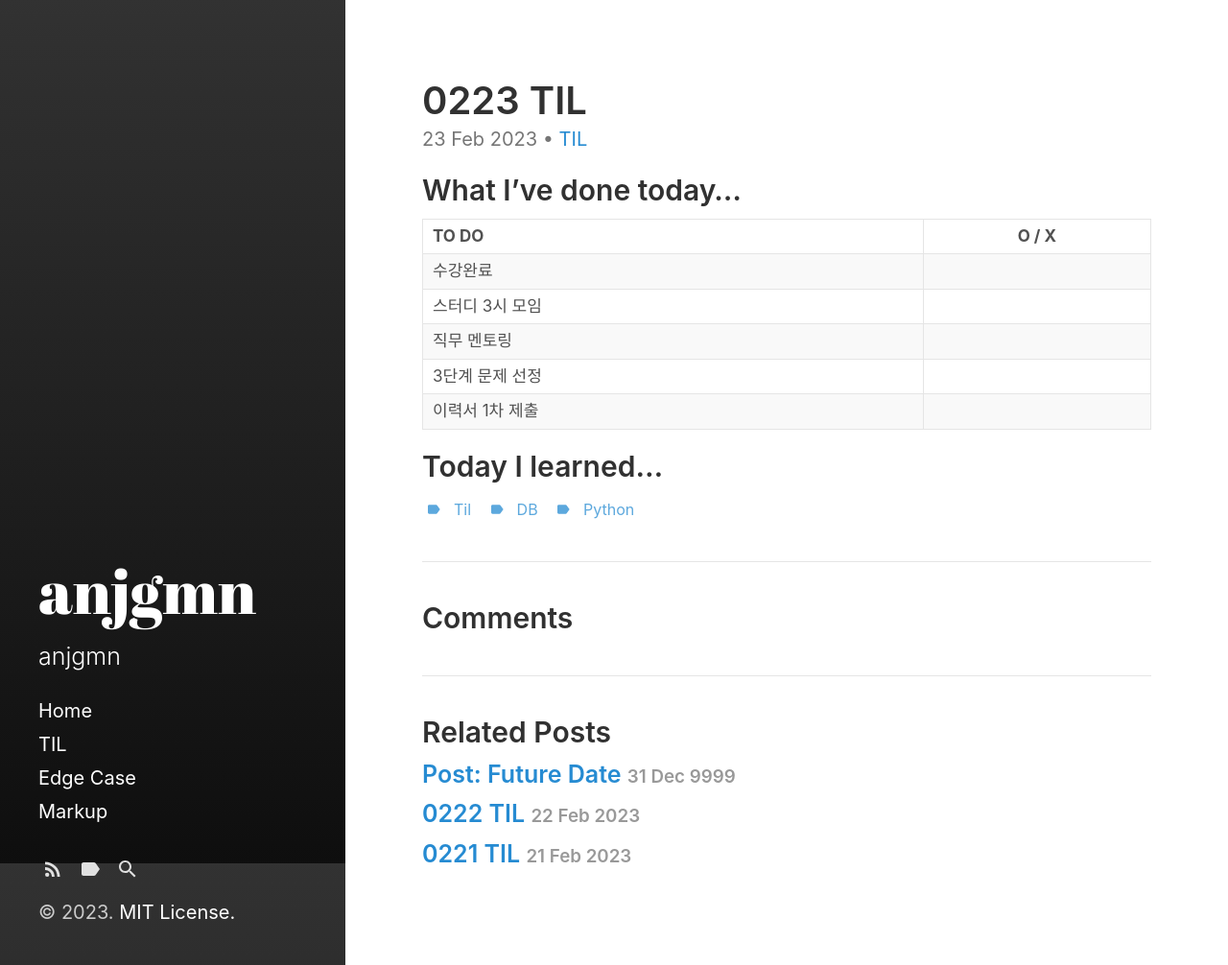
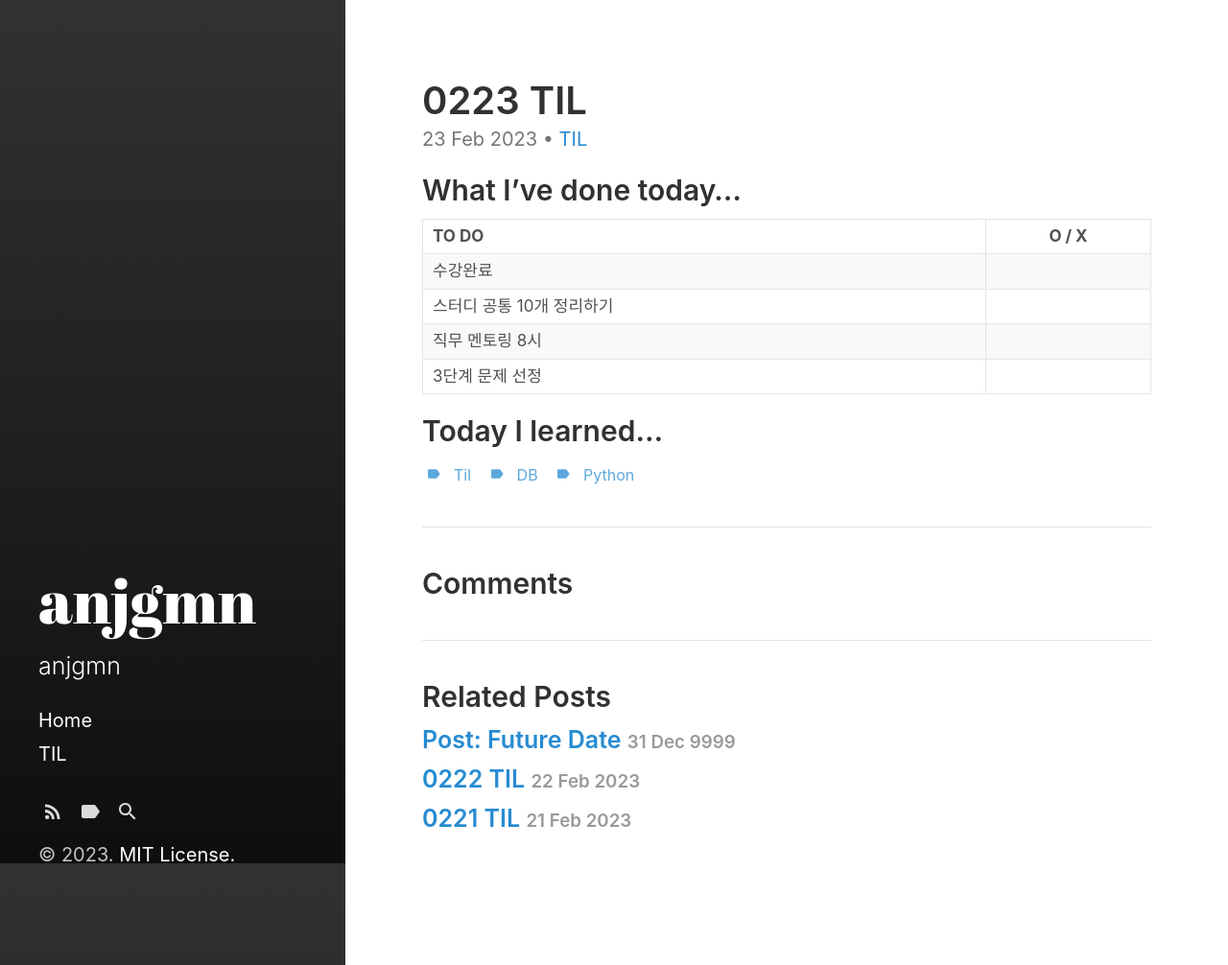
Before and after one commit to Anjgmn/Anjgmn.github.io, a Jekyll site: the page built from _posts/2023-02-23-TIL-0223TIL.md, in a window 1280 px wide and 1006 px high. Shown: the whole window at 96% size. Built offline with Jekyll 4.4.1, drawn with Linux system fonts in a browser that asks for light colours.

Commit message:
css 설정 변경

```diff
--- a/_posts/2023-02-23-TIL-0223TIL.md
+++ b/_posts/2023-02-23-TIL-0223TIL.md
@@ -13,12 +13,11 @@
 
 ## What I've done today...
 
-| TO DO           | O / X |
-| --------------- | :---: |
-| 수강완료        |       |
-| 스터디 3시 모임 |       |
-| 직무 멘토링     |       |
-| 3단계 문제 선정 |       |
-| 이력서 1차 제출 |       |
+| TO DO                     | O / X |
+| ------------------------- | :---: |
+| 수강완료                  |       |
+| 스터디 공통 10개 정리하기 |       |
+| 직무 멘토링 8시           |       |
+| 3단계 문제 선정           |       |
 
 ## Today I learned...
--- a/_sass/hydeout/_layout.scss
+++ b/_sass/hydeout/_layout.scss
@@ -34,7 +34,7 @@
 
 #sidebar {
   flex: 0 0 auto;
-  padding: $section-spacing;
+  padding: $sidebar-spacing;
 
   .site-title {
     font-family: 'Abril Fatface', serif;
--- a/_sass/hydeout/_pagination.scss
+++ b/_sass/hydeout/_pagination.scss
@@ -40,7 +40,7 @@
 
 // Make room for larger header by extending margin below title
 .index #sidebar {
-  padding-bottom: calc(#{$section-spacing} + #{$padding-v});
+  padding-bottom: calc(#{$sidebar-spacing} + #{$padding-v});
 }
 
 // But not on page1
--- a/_sass/hydeout/_variables.scss
+++ b/_sass/hydeout/_variables.scss
@@ -29,7 +29,7 @@
 $padding-h: 1.5em !default;
 $heading-spacing: 0.5rem !default;
 $section-spacing: 2rem !default;
-$sidebar-spacing: 5rem !default;
+$sidebar-spacing: 5rem 2rem !default;
 $sidebar-width: 18rem !default;
 
 $large-breakpoint: 49rem !default;
```
Also changed, not shown: other parts of _posts/2023-02-23-TIL-0223TIL.md (+1 -1 lines), category/edge-case.md (+1 -1 lines), category/markup.md (+1 -1 lines).
